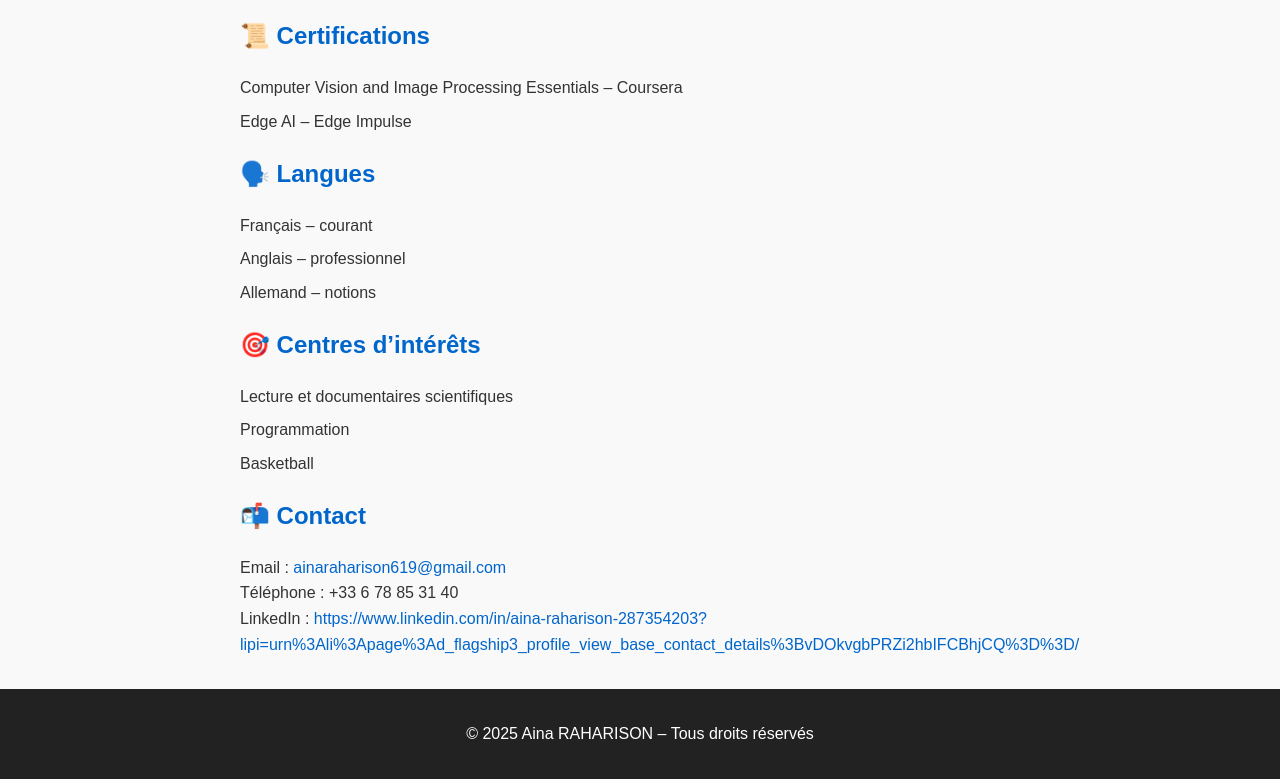
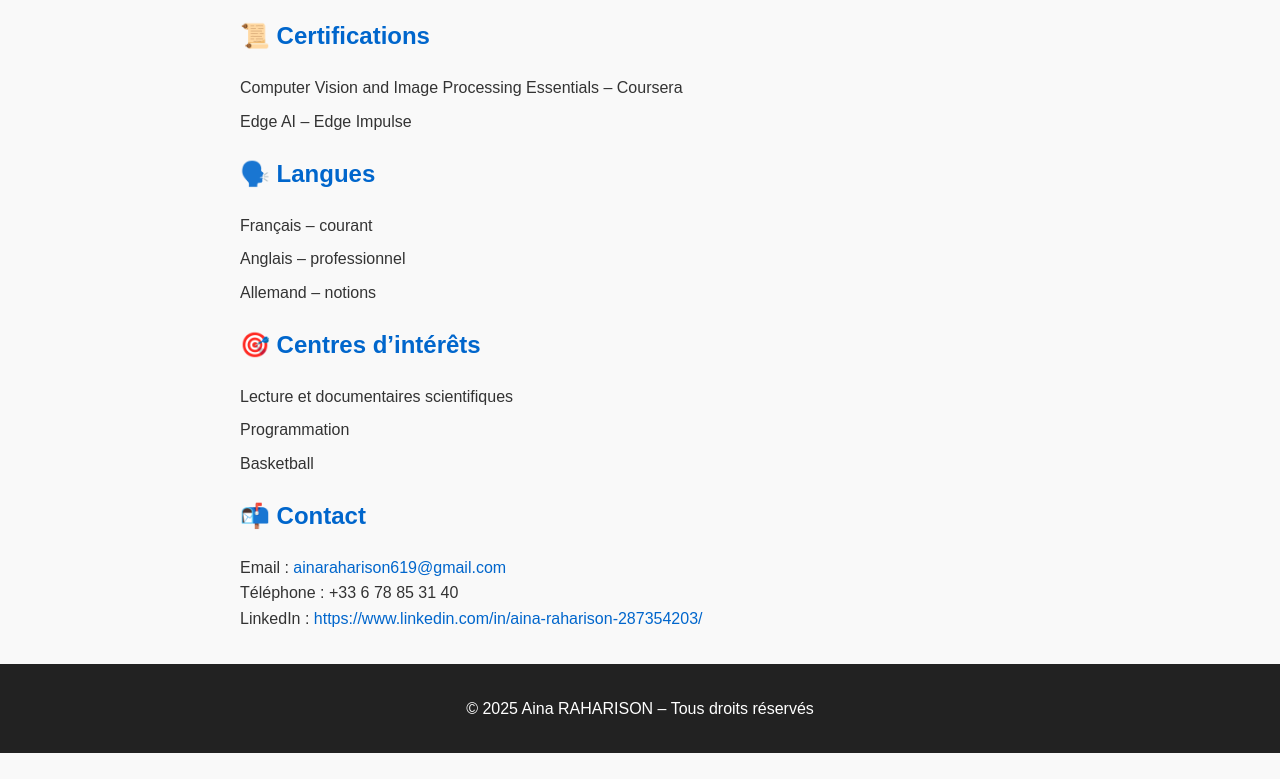
Before and after one commit to Ainaraharison/ainaraharison.github.io, a plain HTML site: page index.html in a window 1280 px wide. Shown: the part 884-1663 px from the top of the page. After the commit the page ends 1637 px from the top, so only its background shows below. Drawn offline with Linux system fonts and the light colour scheme.

Commit message:
Update index.html

```diff
--- a/index.html
+++ b/index.html
@@ -85,7 +85,7 @@
       <h2>📬 Contact</h2>
       <p>Email : <a href="mailto:ainaraharison619@gmail.com">ainaraharison619@gmail.com</a><br>
          Téléphone : +33 6 78 85 31 40<br>
-         LinkedIn : <a href="#">https://www.linkedin.com/in/aina-raharison-287354203?lipi=urn%3Ali%3Apage%3Ad_flagship3_profile_view_base_contact_details%3BvDOkvgbPRZi2hbIFCBhjCQ%3D%3D/</a></p>
+         LinkedIn : <a href="#">https://www.linkedin.com/in/aina-raharison-287354203/</a></p>
     </section>
   </main>
 
```
